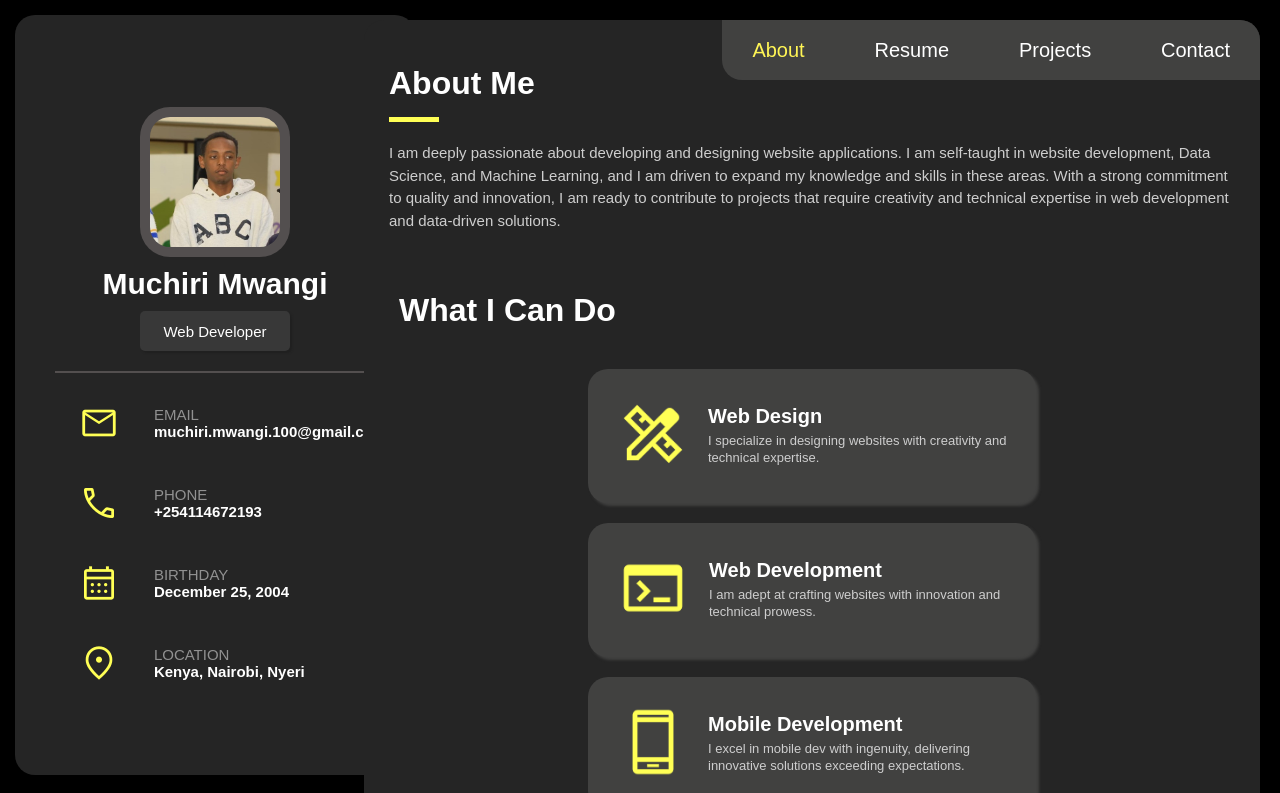
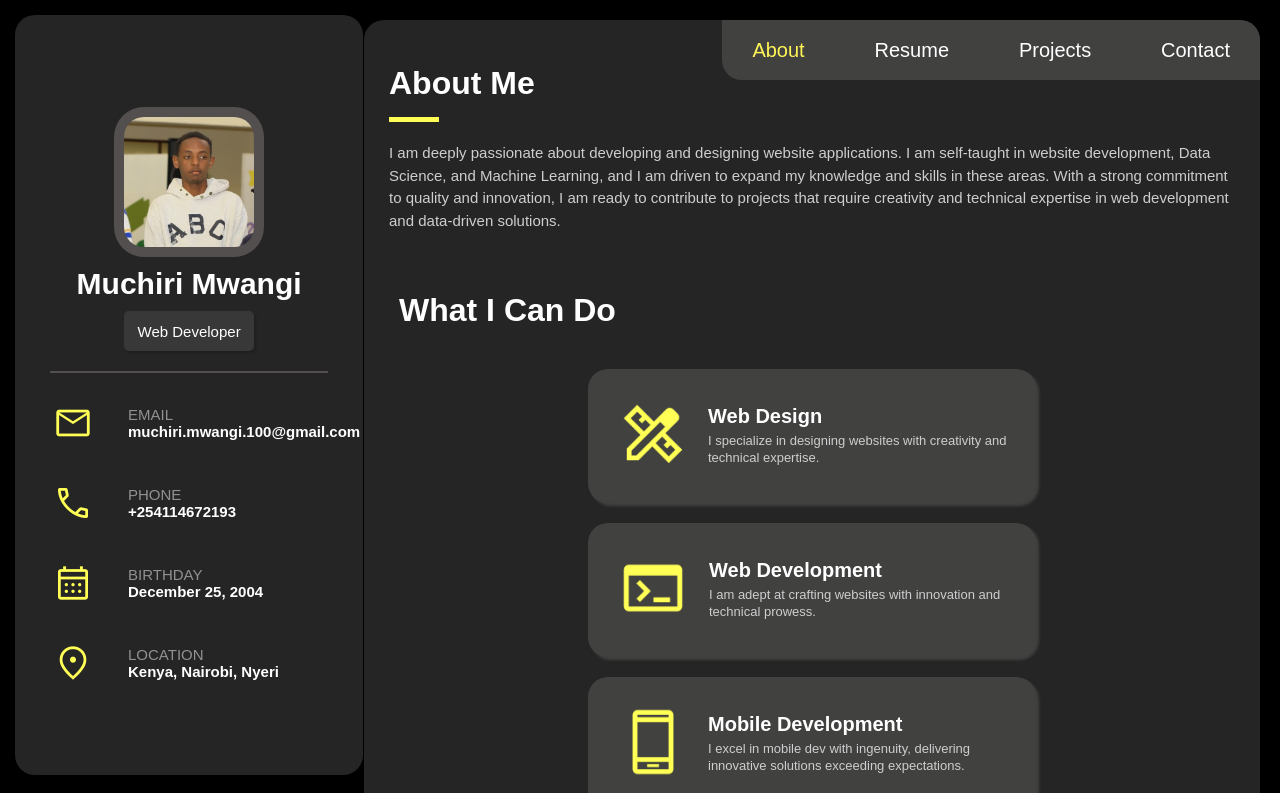
Before and after one commit to Eddy-Web93/my-portfolio-website, a React (Vite) app: page / in a window 1280 px wide. Shown: the top 793 px of the page. Built offline with nearby package versions, Linux system fonts and the light colour scheme; a web font is replaced by a local one.

Commit message:
first commit

```diff
--- a/src/Components/Personals/Personals.css
+++ b/src/Components/Personals/Personals.css
@@ -4,8 +4,8 @@
     top: 0;
     left: 0;
     border-radius: 20px;
-    max-width: 50em;
-    min-width: 25em;
+    max-width: 40em;
+    min-width: 20em;
     height: 95vh;
     background: #252525;
     display: flex;
```
